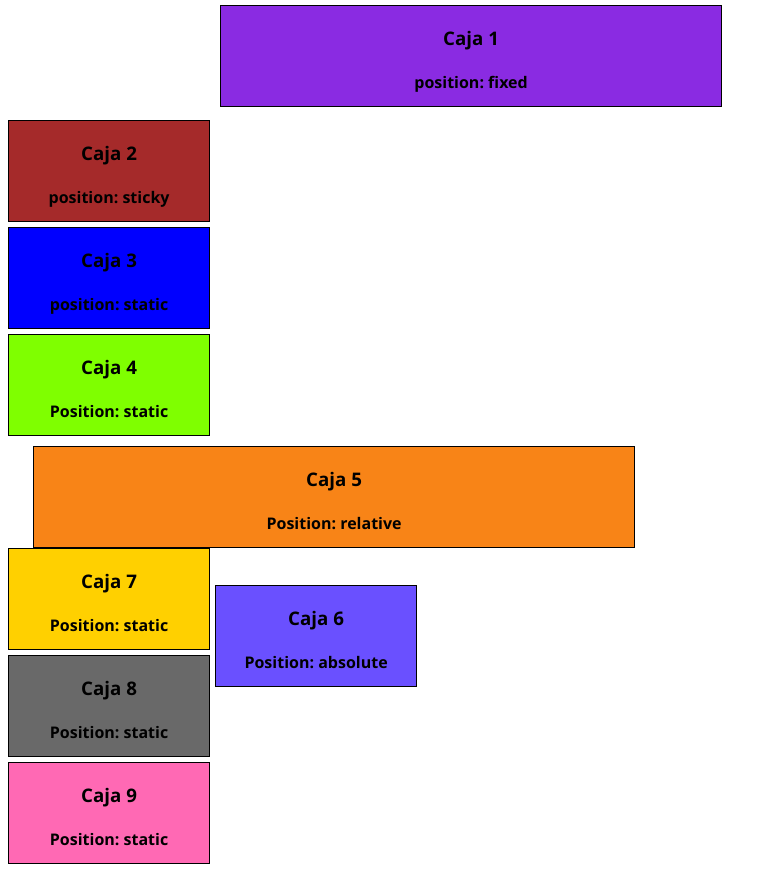
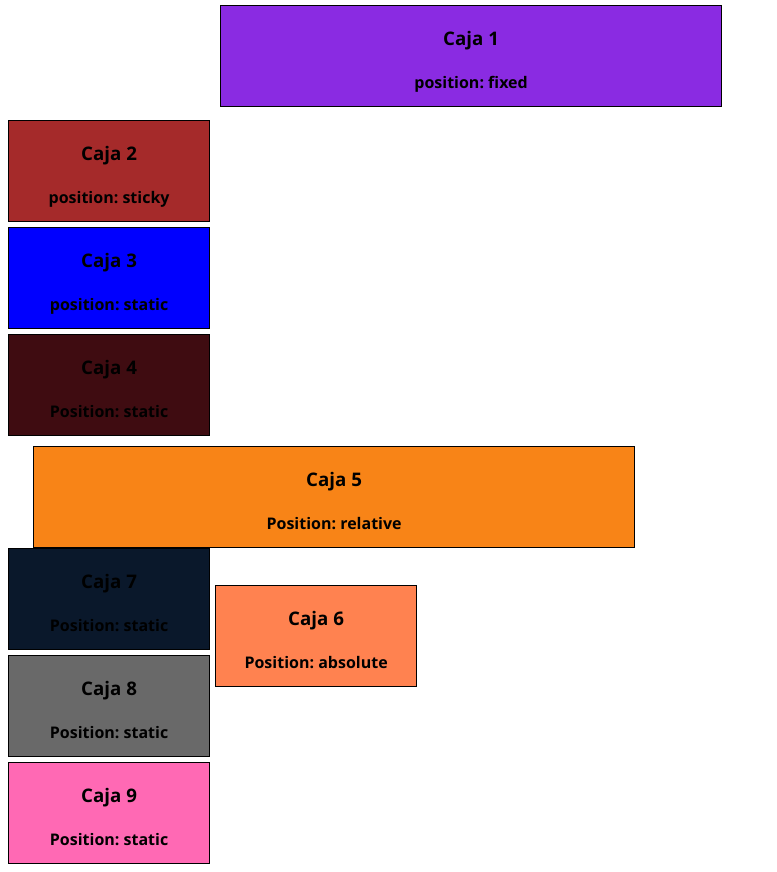
Before and after one commit to 22100194-RaulFGM/ProgramacionWeb, a plain HTML site: page Parcial1/3.Position/Position.html in a window 1280 px wide. Shown: the whole page, without its empty margins (0-777 px from the left). Drawn offline with Linux system fonts and the light colour scheme.

Commit message:
Edite el archivo html position y style css

```diff
--- a/Parcial1/3.Position/style.css
+++ b/Parcial1/3.Position/style.css
@@ -27,7 +27,7 @@
 }
 
 #caja4{
-    background-color: chartreuse;
+    background-color: rgb(63, 12, 17);
 }
 
 #caja5{
@@ -40,13 +40,13 @@
 
 #caja6{
     position: absolute;
-    background-color: #6a50ff;
+    background-color: #ff8250;
     left: 215px;
     top: 580px;
 }
 
 #caja7{
-    background-color: #ffd000;
+    background-color: #0a182b;
 }
 
 #caja8{
```
